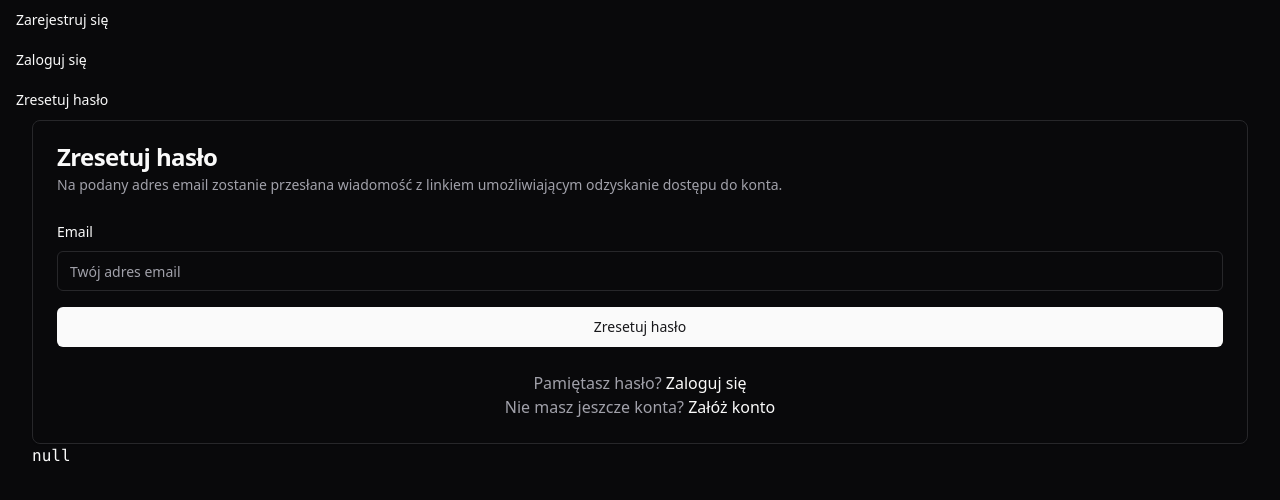
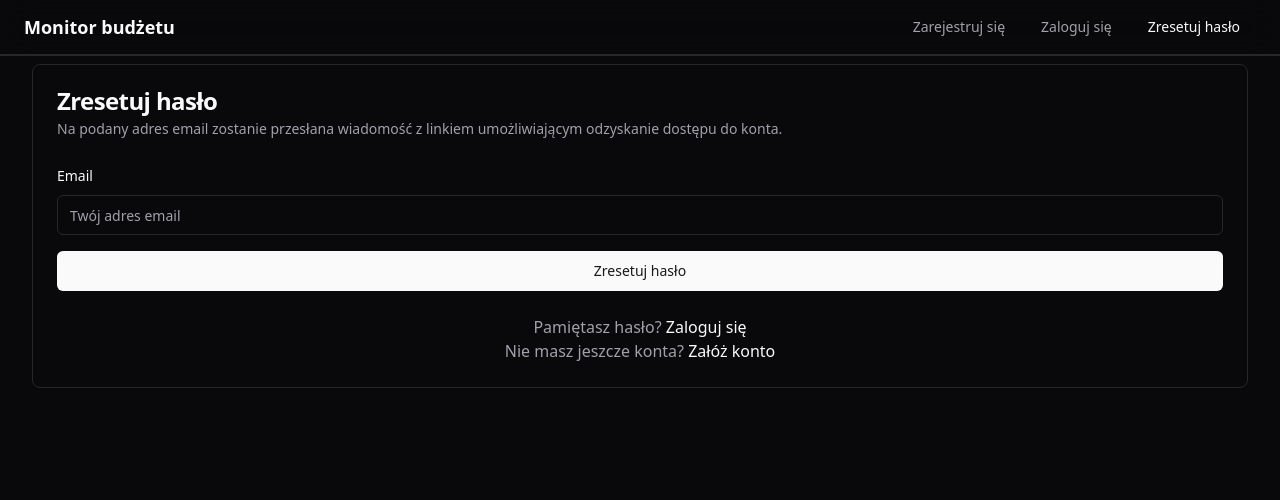
Before and after one commit to Albert-Chyb/budget-tracker-2, a React (Vite) app: page /reset-password in a window 1280 px wide. Shown: the top 500 px of the page. Built offline with nearby package versions, Linux system fonts and the light colour scheme; no server answers.

Commit message:
Created app header

```diff
--- a/package.json
+++ b/package.json
@@ -16,6 +16,7 @@
     "@hookform/resolvers": "^3.6.0",
     "@radix-ui/react-dialog": "^1.1.1",
     "@radix-ui/react-label": "^2.1.0",
+    "@radix-ui/react-navigation-menu": "^1.2.0",
     "@radix-ui/react-slot": "^1.1.0",
     "@supabase/supabase-js": "^2.44.2",
     "class-variance-authority": "^0.7.0",
--- /dev/null
+++ b/src/components/layout/header.tsx
@@ -0,0 +1,65 @@
+import { UserContext } from '@/contexts/user-context';
+import { useContext } from 'react';
+import { Link, To, useMatch } from 'react-router-dom';
+import { Button } from '../ui/button';
+import {
+  NavigationMenu,
+  NavigationMenuItem,
+  NavigationMenuLink,
+  NavigationMenuList,
+} from '../ui/navigation-menu';
+
+export function Header() {
+  const user = useContext(UserContext);
+
+  let navigationMenuList: JSX.Element;
+
+  if (!user) {
+    navigationMenuList = (
+      <NavigationMenuList>
+        <HeaderNavigationItem to='sign-up' text='Zarejestruj się' />
+        <HeaderNavigationItem to='sign-in' text='Zaloguj się' />
+        <HeaderNavigationItem to='reset-password' text='Zresetuj hasło' />
+      </NavigationMenuList>
+    );
+  } else {
+    navigationMenuList = (
+      <NavigationMenuList>
+        <HeaderNavigationItem to='sign-out' text='Wyloguj się' />
+      </NavigationMenuList>
+    );
+  }
+
+  return (
+    <header className='h-[number:var(--header-height)] p-6 flex items-center fixed top-0 left-0 right-0 backdrop-blur-lg border-b-2'>
+      <Link to='/' className='mr-6'>
+        <h1 className='font-bold text-lg'>Monitor budżetu</h1>
+      </Link>
+
+      <NavigationMenu className='ml-auto'>{navigationMenuList}</NavigationMenu>
+    </header>
+  );
+}
+
+function HeaderNavigationItem({ to, text }: HeaderNavigationItemProps) {
+  const matchPath = useMatch(to as string);
+
+  return (
+    <NavigationMenuItem>
+      <NavigationMenuLink asChild>
+        <Button
+          asChild
+          variant='ghost'
+          className={!matchPath ? 'text-muted-foreground' : ''}
+        >
+          <Link to={to}>{text}</Link>
+        </Button>
+      </NavigationMenuLink>
+    </NavigationMenuItem>
+  );
+}
+
+interface HeaderNavigationItemProps {
+  to: To;
+  text: string;
+}
--- /dev/null
+++ b/src/components/layout/root-layout.tsx
@@ -0,0 +1,18 @@
+import { PropsWithChildren } from 'react';
+import { Header } from './header';
+
+export default function RootLayout({ children }: PropsWithChildren) {
+  return (
+    <>
+      <Header />
+
+      <main
+        className={
+          'mt-[number:calc(var(--header-height)+var(--main-content-top-spacing))] container'
+        }
+      >
+        {children}
+      </main>
+    </>
+  );
+}
--- /dev/null
+++ b/src/components/ui/navigation-menu.tsx
@@ -0,0 +1,128 @@
+import * as React from "react"
+import * as NavigationMenuPrimitive from "@radix-ui/react-navigation-menu"
+import { cva } from "class-variance-authority"
+import { ChevronDown } from "lucide-react"
+
+import { cn } from "@/lib/utils"
+
+const NavigationMenu = React.forwardRef<
+  React.ElementRef<typeof NavigationMenuPrimitive.Root>,
+  React.ComponentPropsWithoutRef<typeof NavigationMenuPrimitive.Root>
+>(({ className, children, ...props }, ref) => (
+  <NavigationMenuPrimitive.Root
+    ref={ref}
+    className={cn(
+      "relative z-10 flex max-w-max flex-1 items-center justify-center",
+      className
+    )}
+    {...props}
+  >
+    {children}
+    <NavigationMenuViewport />
+  </NavigationMenuPrimitive.Root>
+))
+NavigationMenu.displayName = NavigationMenuPrimitive.Root.displayName
+
+const NavigationMenuList = React.forwardRef<
+  React.ElementRef<typeof NavigationMenuPrimitive.List>,
+  React.ComponentPropsWithoutRef<typeof NavigationMenuPrimitive.List>
+>(({ className, ...props }, ref) => (
+  <NavigationMenuPrimitive.List
+    ref={ref}
+    className={cn(
+      "group flex flex-1 list-none items-center justify-center space-x-1",
+      className
+    )}
+    {...props}
+  />
+))
+NavigationMenuList.displayName = NavigationMenuPrimitive.List.displayName
+
+const NavigationMenuItem = NavigationMenuPrimitive.Item
+
+const navigationMenuTriggerStyle = cva(
+  "group inline-flex h-10 w-max items-center justify-center rounded-md bg-background px-4 py-2 text-sm font-medium transition-colors hover:bg-accent hover:text-accent-foreground focus:bg-accent focus:text-accent-foreground focus:outline-none disabled:pointer-events-none disabled:opacity-50 data-[active]:bg-accent/50 data-[state=open]:bg-accent/50"
+)
+
+const NavigationMenuTrigger = React.forwardRef<
+  React.ElementRef<typeof NavigationMenuPrimitive.Trigger>,
+  React.ComponentPropsWithoutRef<typeof NavigationMenuPrimitive.Trigger>
+>(({ className, children, ...props }, ref) => (
+  <NavigationMenuPrimitive.Trigger
+    ref={ref}
+    className={cn(navigationMenuTriggerStyle(), "group", className)}
+    {...props}
+  >
+    {children}{" "}
+    <ChevronDown
+      className="relative top-[1px] ml-1 h-3 w-3 transition duration-200 group-data-[state=open]:rotate-180"
+      aria-hidden="true"
+    />
+  </NavigationMenuPrimitive.Trigger>
+))
+NavigationMenuTrigger.displayName = NavigationMenuPrimitive.Trigger.displayName
+
+const NavigationMenuContent = React.forwardRef<
+  React.ElementRef<typeof NavigationMenuPrimitive.Content>,
+  React.ComponentPropsWithoutRef<typeof NavigationMenuPrimitive.Content>
+>(({ className, ...props }, ref) => (
+  <NavigationMenuPrimitive.Content
+    ref={ref}
+    className={cn(
+      "left-0 top-0 w-full data-[motion^=from-]:animate-in data-[motion^=to-]:animate-out data-[motion^=from-]:fade-in data-[motion^=to-]:fade-out data-[motion=from-end]:slide-in-from-right-52 data-[motion=from-start]:slide-in-from-left-52 data-[motion=to-end]:slide-out-to-right-52 data-[motion=to-start]:slide-out-to-left-52 md:absolute md:w-auto ",
+      className
+    )}
+    {...props}
+  />
+))
+NavigationMenuContent.displayName = NavigationMenuPrimitive.Content.displayName
+
+const NavigationMenuLink = NavigationMenuPrimitive.Link
+
+const NavigationMenuViewport = React.forwardRef<
+  React.ElementRef<typeof NavigationMenuPrimitive.Viewport>,
+  React.ComponentPropsWithoutRef<typeof NavigationMenuPrimitive.Viewport>
+>(({ className, ...props }, ref) => (
+  <div className={cn("absolute left-0 top-full flex justify-center")}>
+    <NavigationMenuPrimitive.Viewport
+      className={cn(
+        "origin-top-center relative mt-1.5 h-[var(--radix-navigation-menu-viewport-height)] w-full overflow-hidden rounded-md border bg-popover text-popover-foreground shadow-lg data-[state=open]:animate-in data-[state=closed]:animate-out data-[state=closed]:zoom-out-95 data-[state=open]:zoom-in-90 md:w-[var(--radix-navigation-menu-viewport-width)]",
+        className
+      )}
+      ref={ref}
+      {...props}
+    />
+  </div>
+))
+NavigationMenuViewport.displayName =
+  NavigationMenuPrimitive.Viewport.displayName
+
+const NavigationMenuIndicator = React.forwardRef<
+  React.ElementRef<typeof NavigationMenuPrimitive.Indicator>,
+  React.ComponentPropsWithoutRef<typeof NavigationMenuPrimitive.Indicator>
+>(({ className, ...props }, ref) => (
+  <NavigationMenuPrimitive.Indicator
+    ref={ref}
+    className={cn(
+      "top-full z-[1] flex h-1.5 items-end justify-center overflow-hidden data-[state=visible]:animate-in data-[state=hidden]:animate-out data-[state=hidden]:fade-out data-[state=visible]:fade-in",
+      className
+    )}
+    {...props}
+  >
+    <div className="relative top-[60%] h-2 w-2 rotate-45 rounded-tl-sm bg-border shadow-md" />
+  </NavigationMenuPrimitive.Indicator>
+))
+NavigationMenuIndicator.displayName =
+  NavigationMenuPrimitive.Indicator.displayName
+
+export {
+  navigationMenuTriggerStyle,
+  NavigationMenu,
+  NavigationMenuList,
+  NavigationMenuItem,
+  NavigationMenuContent,
+  NavigationMenuTrigger,
+  NavigationMenuLink,
+  NavigationMenuIndicator,
+  NavigationMenuViewport,
+}
--- a/src/index.css
+++ b/src/index.css
@@ -67,9 +67,23 @@
 }
 
 @layer base {
+  :root {
+    /* The height of the main header that is fixed to the top of the page */
+    --header-height: theme('height.14');
+
+    /* An extra space between header and main content to put more breathing room between them */
+    --main-content-top-spacing: theme('spacing.2');
+
+    /* Compensation for the header */
+    scroll-padding-top: calc(
+      var(--header-height) + var(--main-content-top-spacing)
+    );
+  }
+
   * {
     @apply border-border;
   }
+
   body {
     @apply bg-background text-foreground;
   }
--- a/src/pages/RootPage.tsx
+++ b/src/pages/RootPage.tsx
@@ -1,47 +1,10 @@
-import { Button } from '@/components/ui/button';
-import { UserContext } from '@/contexts/user-context';
-import { signOut } from '@/lib/auth/sign-out';
-import { useContext } from 'react';
-import { Link, Outlet } from 'react-router-dom';
+import RootLayout from '@/components/layout/root-layout';
+import { Outlet } from 'react-router-dom';
 
 export default function RootPage() {
-  const user = useContext(UserContext);
-
-  function handleSignOutClick() {
-    signOut();
-  }
-
   return (
-    <>
-      {!user && (
-        <nav>
-          <ul>
-            <li>
-              <Button asChild variant='link'>
-                <Link to='sign-up'>Zarejestruj się</Link>
-              </Button>
-            </li>
-            <li>
-              <Button asChild variant='link'>
-                <Link to='sign-in'>Zaloguj się</Link>
-              </Button>
-            </li>
-            <li>
-              <Button asChild variant='link'>
-                <Link to='reset-password'>Zresetuj hasło</Link>
-              </Button>
-            </li>
-          </ul>
-        </nav>
-      )}
-
-      {user && <Button onClick={handleSignOutClick}>Wyloguj się</Button>}
-
-      <main className='container'>
-        <Outlet />
-
-        <pre>{JSON.stringify(user, undefined, '\t')}</pre>
-      </main>
-    </>
+    <RootLayout>
+      <Outlet />
+    </RootLayout>
   );
 }
```
Also changed, not shown: 1 other file (tests, documents, lock files or other folders).
